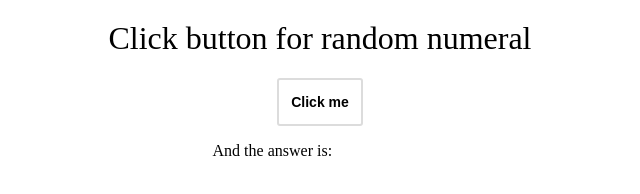
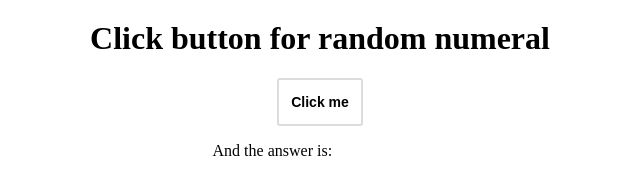
Before and after one commit to laierr/laierr.github.io, a website: page index.html in a window 1280 px wide. Shown: the whole page, without its empty margins (320-960 px from the left). Drawn offline with Linux system fonts and the light colour scheme.

Commit message:
small font fix

```diff
--- a/stylesheet.css
+++ b/stylesheet.css
@@ -2,10 +2,9 @@
 	color: black;
 	text-size: 80px;
 	text-align: center;
-	font-weight: 500;
 	line-height: 1.1;
-	color: inherit;
 }
+
 .main h1:first-letter {
     text-transform:capitalize;
 }
```
